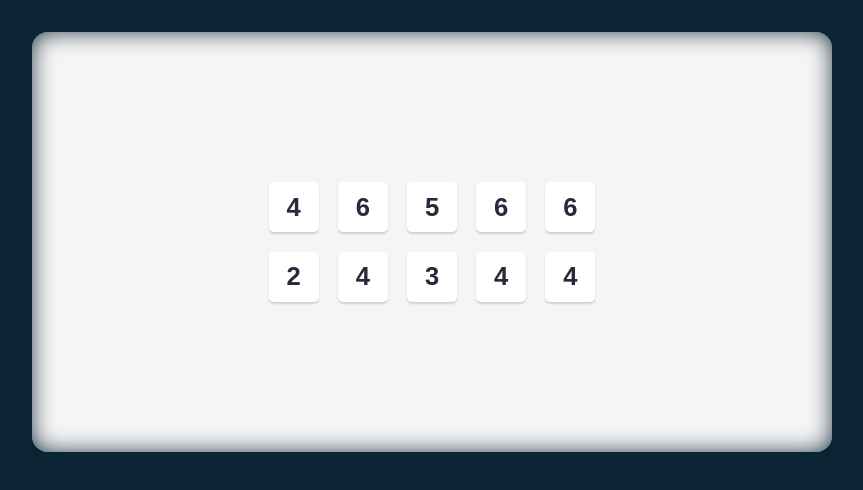
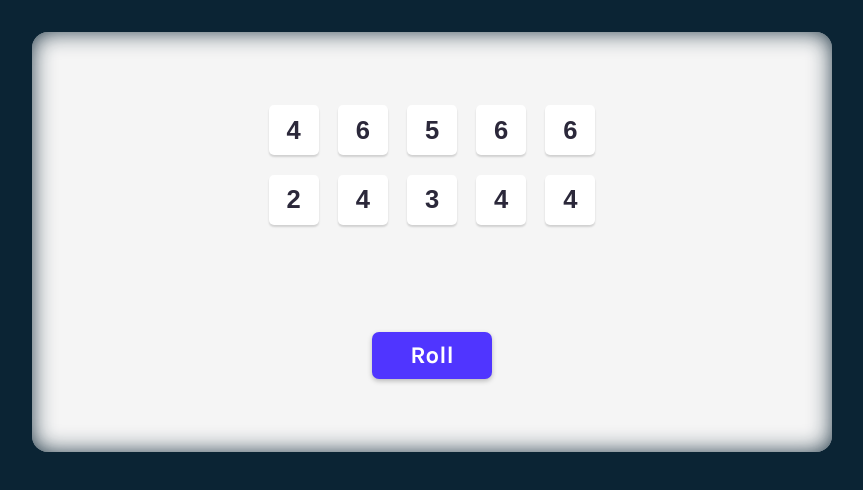
Before and after one commit to SOCRAMBLLE/tenzies-game, a React (Vite) app: page / in a window 1280 px wide. Shown: the top 490 px of the page, without its empty margins (0-863 px from the left). Built offline with nearby package versions, Linux system fonts and the light colour scheme.

Commit message:
Added button to roll the dice

```diff
--- a/src/App.jsx
+++ b/src/App.jsx
@@ -1,5 +1,6 @@
 import { useState } from "react";
 import Dice from "./components/Dice";
+import RollButton from "./components/RollButton";
 
 function App() {
   const [diceArray, setDiceArray] = useState(generateDiceArray());
@@ -11,6 +12,11 @@ function App() {
     );
     return randomDiceArray;
   }
+
+  function rollDice() {
+    setDiceArray(generateDiceArray());
+  }
+
   return (
     <main>
       <div className="dice-container">
@@ -18,6 +24,7 @@ function App() {
           <Dice key={index} value={dice} />
         ))}
       </div>
+      <RollButton rollDice={rollDice} />
     </main>
   );
 }
--- /dev/null
+++ b/src/components/RollButton.jsx
@@ -0,0 +1,8 @@
+/* eslint-disable react/prop-types */
+export default function RollButton(props) {
+  return (
+    <button className="roll-btn" onClick={props.rollDice}>
+      Roll
+    </button>
+  );
+}
--- a/src/index.css
+++ b/src/index.css
@@ -8,21 +8,21 @@ body {
   margin: 0;
   padding: 2rem;
   background-color: #0b2434;
-  font-family: Karla, sans-serif;
+  font-family: "Karla", sans-serif;
 }
 
 main {
-  position: relative;
   max-width: 800px;
   height: 420px;
+  padding: 20px;
   background-color: #f5f5f5;
   border-radius: 1rem;
   box-shadow: 0px 0px 15px 6px #000000;
   box-shadow: inset 0px 0px 25px -2px #0b2434;
   display: flex;
   flex-direction: column;
+  justify-content: space-around;
   align-items: center;
-  justify-content: center;
 }
 
 .dice-container {
@@ -45,3 +45,23 @@ main {
   border-radius: 5px;
   cursor: pointer;
 }
+
+.roll-btn {
+  margin: auto;
+  border: 0;
+  width: 120px;
+  height: 47px;
+  background: #5035ff;
+  border-radius: 7px;
+  box-shadow: 0px 2px 5px rgba(0, 0, 0, 0.25);
+  font-family: "Karla", sans-serif;
+  font-size: 1.5rem;
+  font-weight: bold;
+  text-align: center;
+  color: #ffffff;
+  cursor: pointer;
+}
+
+.roll-btn:active {
+  box-shadow: inset 5px 5px 10px -3px rgba(0, 0, 0, 0.7);
+}
```
